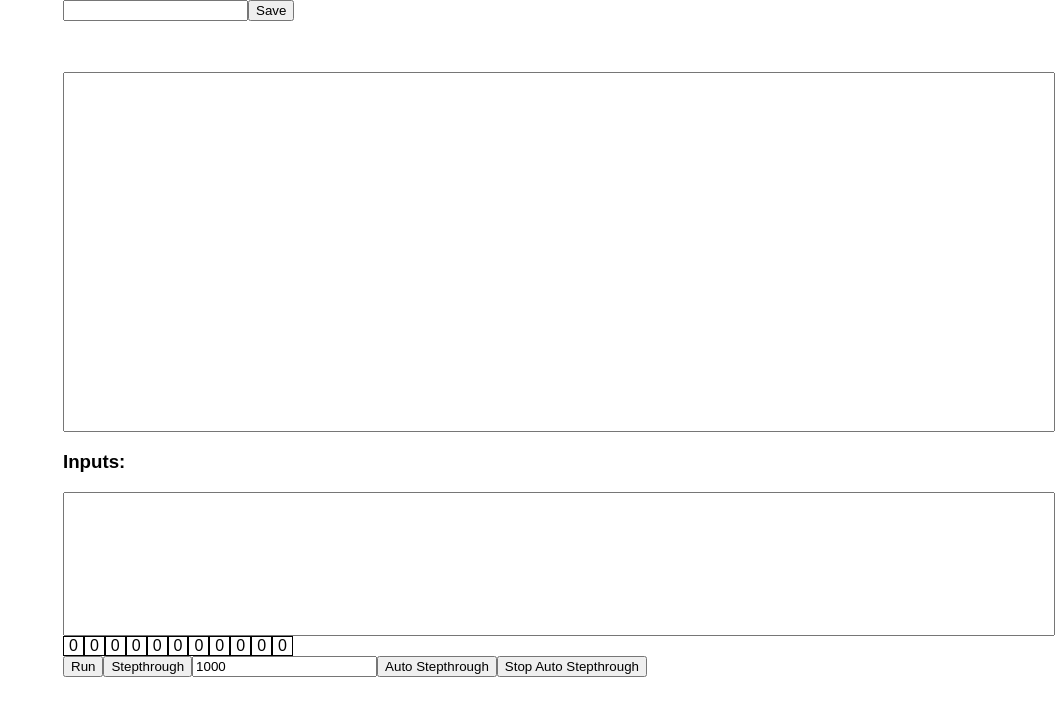
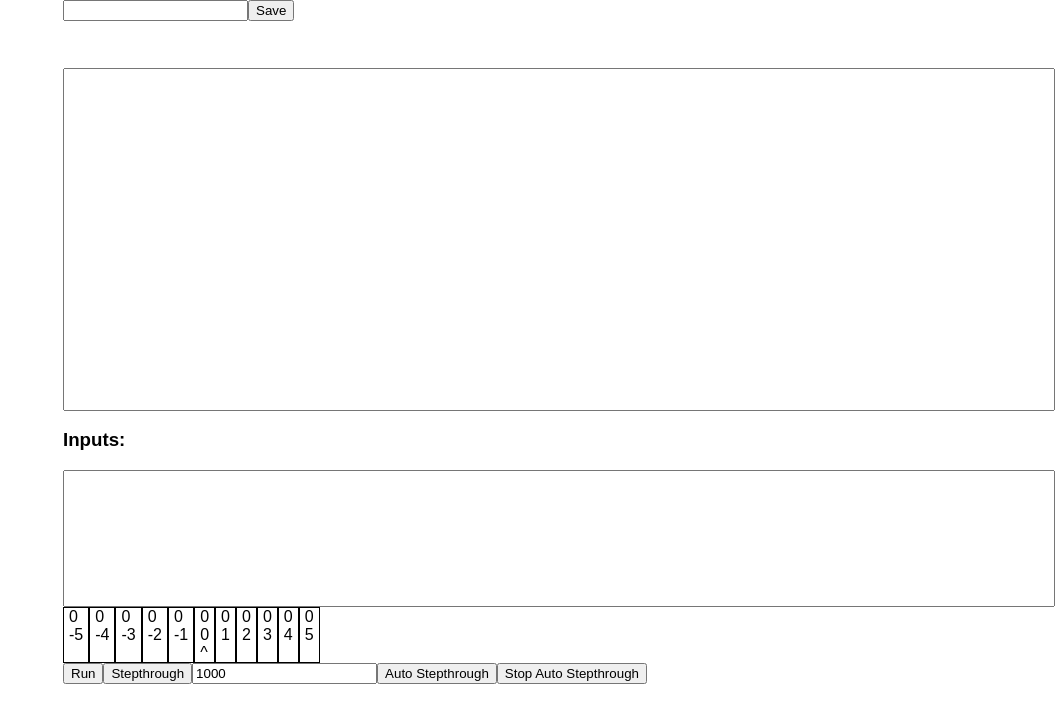
Before and after one commit to BrainifIDE/brainifide, a React (Create React App) app: page / in a window 1280 px wide. Shown: the top 722 px of the page, without its empty margins (225-1280 px from the left). Built offline with nearby package versions, Linux system fonts and the light colour scheme.

Commit message:
Added Index

```diff
--- a/src/DataStoreVisualizer.js
+++ b/src/DataStoreVisualizer.js
@@ -11,7 +11,17 @@ class DataStoreVisualizer extends Component {
     }
 
     return numbers.map((num, i) => {
-      return <div key={i} className="cell">{ num }</div>;
+      if (i == 5) {
+        return <div key={i} className="cell">
+               <tr>{ num }</tr>
+               <tr>{ context.pointer + i - 5 }</tr>
+               <tr>^</tr>
+               </div>;
+      }
+      return <div key={i} className="cell">
+              <tr>{ num }</tr>
+              <tr>{ context.pointer + i - 5 }</tr>
+             </div>;
     });
   }
 
--- a/src/IDE.js
+++ b/src/IDE.js
@@ -9,6 +9,8 @@ class IDE extends Component {
   constructor() {
     super();
 
+    this.intervalID;
+
     this.state = {
       code: "",
       stdout: "",
@@ -17,7 +19,7 @@ class IDE extends Component {
       name: "",
       executionContext: {
         table: {},
-        position: 0
+        pointer: 0
       }
     };
 
@@ -74,6 +76,7 @@ class IDE extends Component {
 
     const ast = parser(event.target.value);
     this.stepper = executeStep(ast, this.state.input);
+    clearInterval(this.intervalID);
   }
 
   onInputChange(event) {
@@ -83,6 +86,7 @@ class IDE extends Component {
 
     const ast = parser(this.state.code);
     this.stepper = executeStep(ast, event.target.value);
+    clearInterval(this.intervalID);
   }
 
   onRunCode() {
@@ -93,6 +97,8 @@ class IDE extends Component {
       stdout: executionResults.stdout,
       executionContext: executionResults.context
     });
+
+    clearInterval(this.intervalID);
   }
 
   onStepCode() {
```
